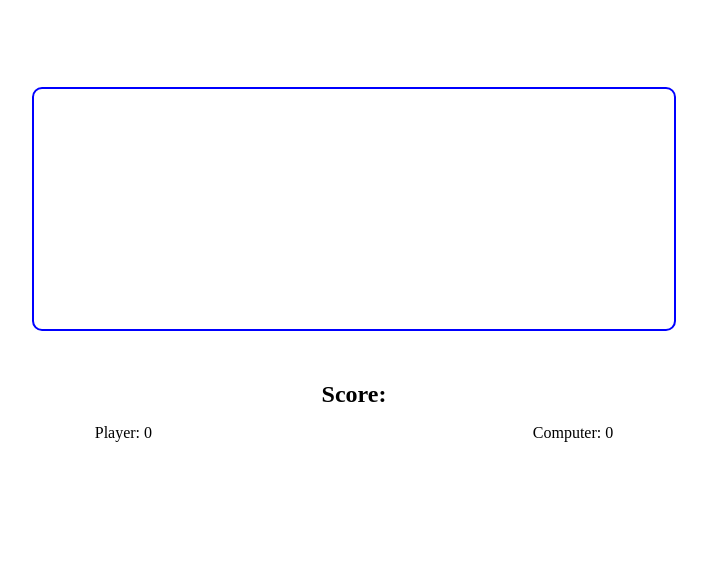
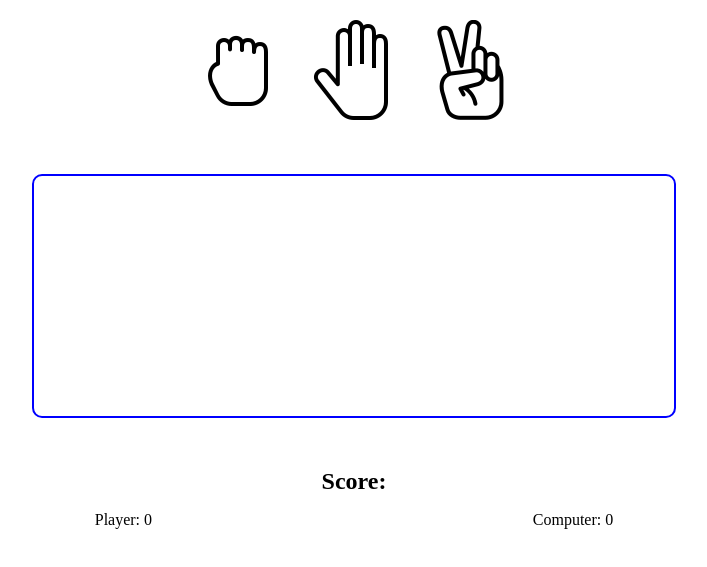
Before and after one commit to Kuraviso/rock-paper-scissors, a plain HTML site: page index.html in a window 1280 px wide. Shown: the part 61-628 px from the top of the page, without its empty margins (286-993 px from the left). Drawn offline with Linux system fonts and the light colour scheme; the site is published under a folder, as on GitHub Pages, so addresses that start at the root find nothing.

Commit message:
fixed the issue with the images

```diff
--- a/index.html
+++ b/index.html
@@ -11,13 +11,13 @@
     <h1>Rock, Paper Scissors!</h1>
     <div>
       <button class="game-button" id="rock">
-        <img src="/images/rock.png" alt="" />
+        <img src="./images/rock.png" alt="" />
       </button>
       <button class="game-button" id="paper">
-        <img src="/images/paper.png" alt="" />
+        <img src="./images/paper.png" alt="" />
       </button>
       <button class="game-button" id="scissors">
-        <img src="/images/scissors.png" alt="" />
+        <img src="./images/scissors.png" alt="" />
       </button>
     </div>
     <div class="combat-area" id="combatArea"></div>
```
